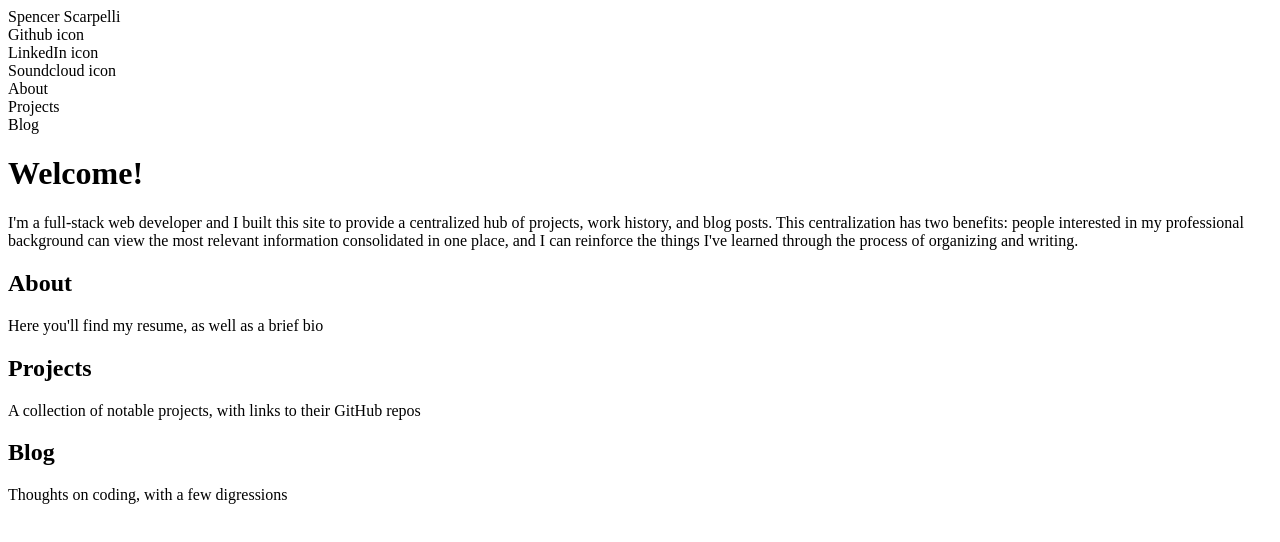
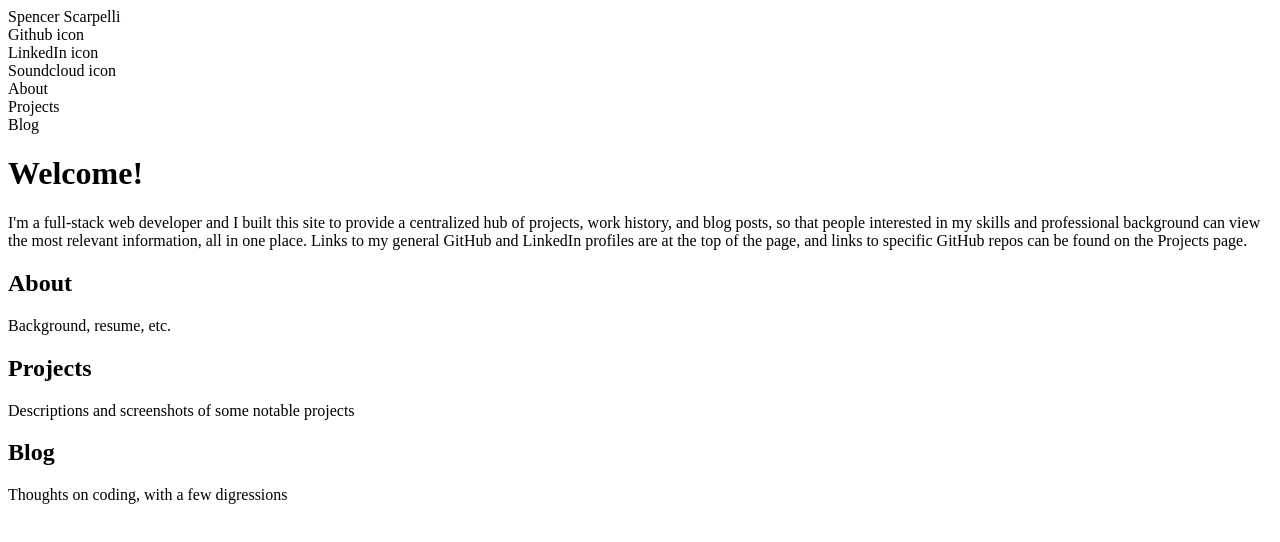
Before and after one commit to spencerscarpelli/spencer-scarpelli, an Angular app: page / in a window 1280 px wide. Shown: the top 542 px of the page. Built offline with nearby package versions, Linux system fonts and the light colour scheme.

Commit message:
add jasmine typing

```diff
--- a/package.json
+++ b/package.json
@@ -27,7 +27,7 @@
   },
   "devDependencies": {
     "@angular/compiler-cli": "2.2.1",
-    "@types/jasmine": "2.5.38",
+    "@types/jasmine": "^2.5.38",
     "@types/node": "^6.0.42",
     "angular-cli": "1.0.0-beta.21",
     "codelyzer": "~1.0.0-beta.3",
--- a/src/app/app.component.html
+++ b/src/app/app.component.html
@@ -1,6 +1,6 @@
 <h1>Welcome!</h1>
 <p>
-  I'm a full-stack web developer and I built this site to provide a centralized hub of projects, work history, and blog posts. This centralization has two benefits: people interested in my professional background can view the most relevant information consolidated in one place, and I can reinforce the things I've learned through the process of organizing and writing.
+  I'm a full-stack web developer and I built this site to provide a centralized hub of projects, work history, and blog posts, so that people interested in my skills and professional background can view the most relevant information, all in one place. Links to my general GitHub and LinkedIn profiles are at the top of the page, and links to specific GitHub repos can be found on the Projects page.
 </p>
 <div class="app-topic" *ngFor='let appTopic of appTopics'>
   <h2>{{appTopic.name}}</h2>
--- a/src/app/appTopics.ts
+++ b/src/app/appTopics.ts
@@ -3,11 +3,11 @@ import { AppTopic } from './appTopic';
 export const APPTOPICS: AppTopic[] = [
   {
     "name": "About",
-    "description": "Here you'll find my resume, as well as a brief bio"
+    "description": "Background, resume, etc."
   },
   {
     "name": "Projects",
-    "description": "A collection of notable projects, with links to their GitHub repos"
+    "description": "Descriptions and screenshots of some notable projects"
   },
   {
     "name": "Blog",
```
Also changed, not shown: 1 other file (tests, documents, lock files or other folders).
